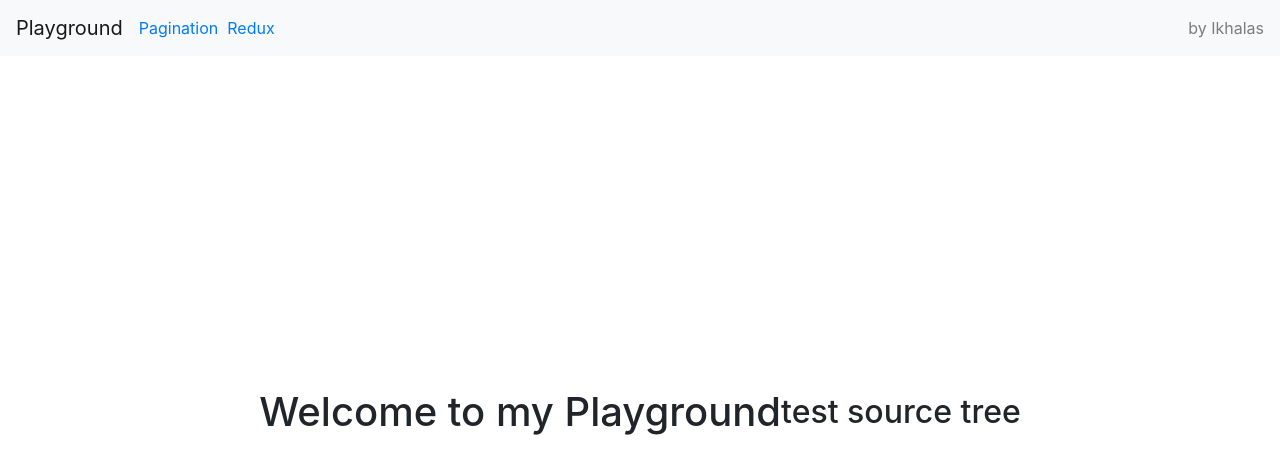
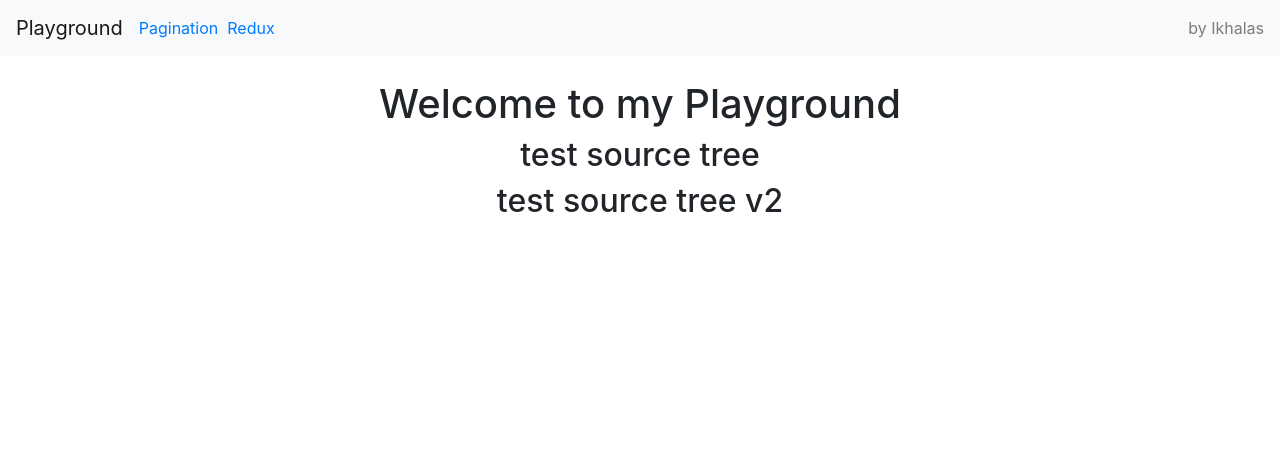
Before and after one commit to Ikhalas/React-Playground, a React (Create React App) app in the folder client/: page / in a window 1280 px wide. Shown: the top 474 px of the page. Built offline with nearby package versions, Linux system fonts and the light colour scheme.

Commit message:
test sourcetree v2

```diff
--- a/client/src/Home.jsx
+++ b/client/src/Home.jsx
@@ -6,13 +6,13 @@
       <div
         style={{
           height: "90vh",
-          display: "flex",
-          justifyContent: "center",
-          alignItems: "center",
+          textAlign: "center",
         }}
       >
+        <br />
         <h1>Welcome to my Playground</h1>
         <h2>test source tree</h2>
+        <h2>test source tree v2</h2>
       </div>
     );
   }
```
